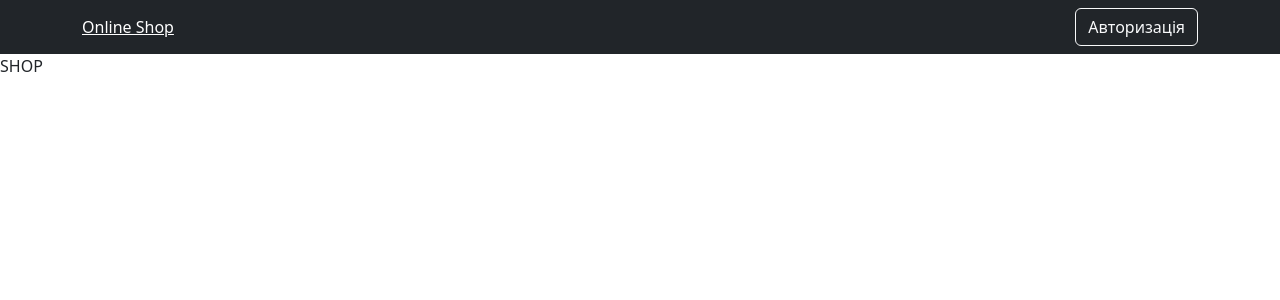
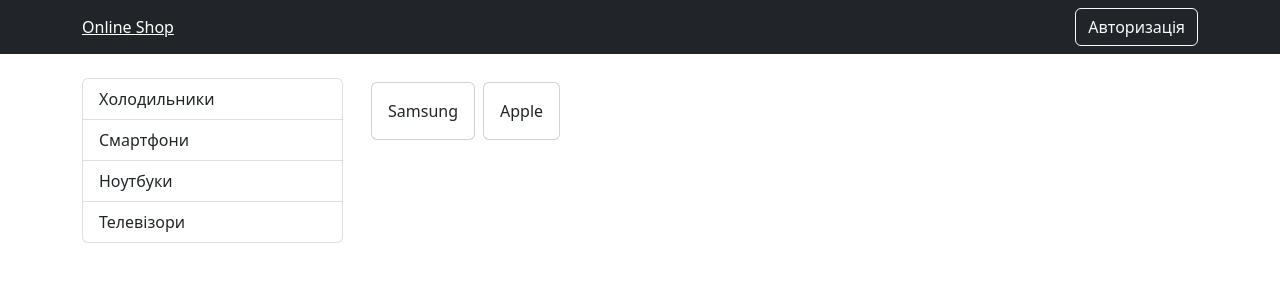
Before and after one commit to YevhenVasylevytskyi/onlineStore, a React (Create React App) app in the folder client/: page / in a window 1280 px wide. Shown: the top 300 px of the page. Built offline with nearby package versions, Linux system fonts and the light colour scheme.

Commit message:
add Typebar and BrandBar

```diff
--- a/client/src/components/AppRouter.js
+++ b/client/src/components/AppRouter.js
@@ -1,13 +1,11 @@
 import React, { useContext } from "react";
-import {Router, Route, Routes, Navigate } from 'react-router-dom';
+import {Route, Routes, Navigate } from 'react-router-dom';
 import { Context } from "../index";
 import { authRoutes, publicRoutes } from "../routes";
 
 
 const AppRouter = () => {
     const { user } = useContext(Context);
-
-    console.log(user)
 
     return (
         <Routes>
--- /dev/null
+++ b/client/src/components/BrandBar.js
@@ -0,0 +1,26 @@
+import React, { useContext } from 'react'
+import {observer} from 'mobx-react-lite'
+import { Context } from '../index'
+import {Card, Row} from 'react-bootstrap'
+
+const BrandBar = observer(() => {
+    const { device } = useContext(Context)
+
+    return (
+        <div className="d-flex col">
+            {device.brands.map(brand =>
+
+                    <Card
+                    key={brand.id}
+                    className='p-3 m-1 w-content'
+
+                >
+                    {brand.name}
+                </Card>
+
+            )}
+        </div>
+    )
+})
+
+export default BrandBar;
--- /dev/null
+++ b/client/src/components/TypeBar.js
@@ -0,0 +1,32 @@
+import React, { useContext } from 'react'
+import {observer} from 'mobx-react-lite'
+import { Context } from '../index'
+import {ListGroup} from 'react-bootstrap'
+
+const TypeBar = observer(() => {
+    const { device } = useContext(Context)
+
+    return (
+        <ListGroup>
+            {device.types.map(type =>
+
+                <ListGroup.Item
+                    style={{cursor: 'pointer'}}
+                    active={type.id === device.selectedType.id}
+                    onClick={() => {
+                        device.setSelectedType(type)
+                        console.log(type.id)
+                        console.log(device.selectedType.id)
+                    }}
+                    key={type.id}>
+
+                    {type.name}
+
+                </ListGroup.Item>
+            )}
+
+        </ListGroup>
+    )
+})
+
+export default TypeBar;
--- a/client/src/pages/Auth.js
+++ b/client/src/pages/Auth.js
@@ -1,15 +1,19 @@
 import React from "react";
-import {Button, Card, Container, Form, NavLink, Row} from "react-bootstrap";
-import { REGISTRATION_ROUTE } from "../utils/consts";
+import { Button, Card, Form, Row, Container } from "react-bootstrap";
+import {NavLink, useLocation} from 'react-router-dom'
+import { LOGIN_ROUTE, REGISTRATION_ROUTE } from "../utils/consts";
 
 const Auth = () => {
+    const location = useLocation()
+    const isLogin = location.pathname === LOGIN_ROUTE
+
     return (
         <Container
             className="d-flex justify-content-center align-items-center"
             style={{height: window.innerHeight - 54}}
         >
-            <Card style={{ width: 600 }} className="p-5">
-                <h2 className="ms-auto me-auto">Авторизація</h2>
+            <Card style={{width: 600}} className="p-5">
+                <h2 className="m-auto">{isLogin ? 'Авторизациія': 'Реєстрація'}</h2>
                 <Form className="d-flex flex-column">
                     <Form.Control
                         className="mt-4"
@@ -19,15 +23,30 @@
                         className="mt-4"
                         placeholder="Введіть пароль"
                     />
-                    <Row className="d-flex justify-content-between mt-4">
-                        <div>
-                            Немає аккаунту?
-                            <NavLink to={REGISTRATION_ROUTE}>Зареєструйтесть</NavLink>
+                    <Row className="d-flex justify-content-between mt-4 ps-4 pe-4">
+                        {isLogin ?
+                            <div style={{ display: "inline-block" }}>
+                                Немає аккаунту?
+                                <div style={{ display: "inline-block" }} className="ms-2">
+                                    <NavLink to={REGISTRATION_ROUTE}>Зареєструватися</NavLink>
+                                </div>
+                            </div>
+                            :
+                            <div style={{ display: "inline-block" }}>
+                                Є аккаунт?
+                                <div style={{ display: "inline-block" }} className="ms-2">
+                                    <NavLink to={LOGIN_ROUTE}>Увійти</NavLink>
+                                </div>
+                            </div>}
+                        <div style={{ display: "inline-block" }}>
+                            <Button
+                                variant={"outline-success"}
+
+                                className="mt-4"
+                            >
+                                {isLogin ? 'Увійти' : 'Реєстрація'}
+                            </Button>
                         </div>
-                        <Button
-                            variant="outline-success">
-                            Увійти
-                        </Button>
                     </Row>
                 </Form>
             </Card>
--- a/client/src/pages/Shop.js
+++ b/client/src/pages/Shop.js
@@ -1,10 +1,20 @@
 import React from "react";
+import { Col, Container, Row } from "react-bootstrap";
+import BrandBar from "../components/BrandBar";
+import TypeBar from "../components/TypeBar";
 
 const Shop = () => {
     return (
-        <div>
-            SHOP
-         </div>
+        <Container>
+            <Row className="mt-4">
+                <Col md={3}>
+                    <TypeBar />
+                </Col>
+                <Col md={9}>
+                    <BrandBar />
+                </Col>
+            </Row>
+         </Container>
      )
 }
 
--- a/client/src/store/DeviceStore.js
+++ b/client/src/store/DeviceStore.js
@@ -4,7 +4,9 @@
     constructor() {
         this._types = [
             { id: 1, name: 'Холодильники' },
-            { id: 2, name: 'Смартфоны' },
+            { id: 2, name: 'Смартфони' },
+            { id: 3, name: 'Ноутбуки' },
+            { id: 4, name: 'Телевізори' },
         ]
         this._brands = [
             { id: 1, name: 'Samsung' },
@@ -17,6 +19,8 @@
             { id: 4, name: 'Samsung 10', price: 25000, rating: 5, img: '../../server/static/1fa78165-6a41-4161-944a-fda45f848ae5.jpg' },
             { id: 5, name: 'Samsung 10', price: 25000, rating: 5, img: '../../server/static/1fa78165-6a41-4161-944a-fda45f848ae5.jpg' },
         ]
+        this._selectedType = {}
+
         makeAutoObservable(this)
     }
 
@@ -28,8 +32,12 @@
         this._brands = brands
     }
 
-    setDevice(device) {
-        this._device = device
+    setDevice(devices) {
+        this._devices = devices
+    }
+
+    setSelectedType(type) {
+        this._selectedType = type
     }
 
     get types() {
@@ -40,7 +48,11 @@
         return this._brands
     }
 
-    get device() {
-        return this._device
+    get devices() {
+        return this._devices
+    }
+
+    get selectedType() {
+        return this._selectedType
     }
 }
```
